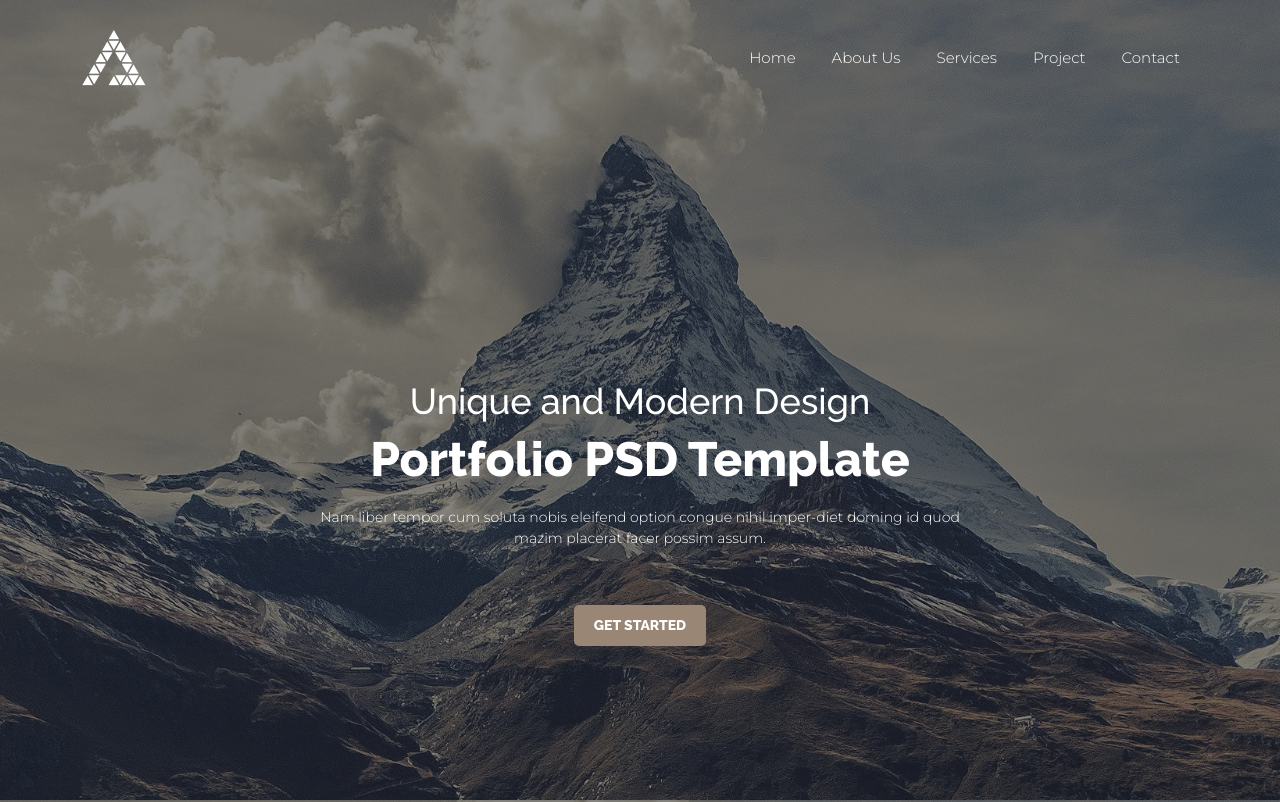
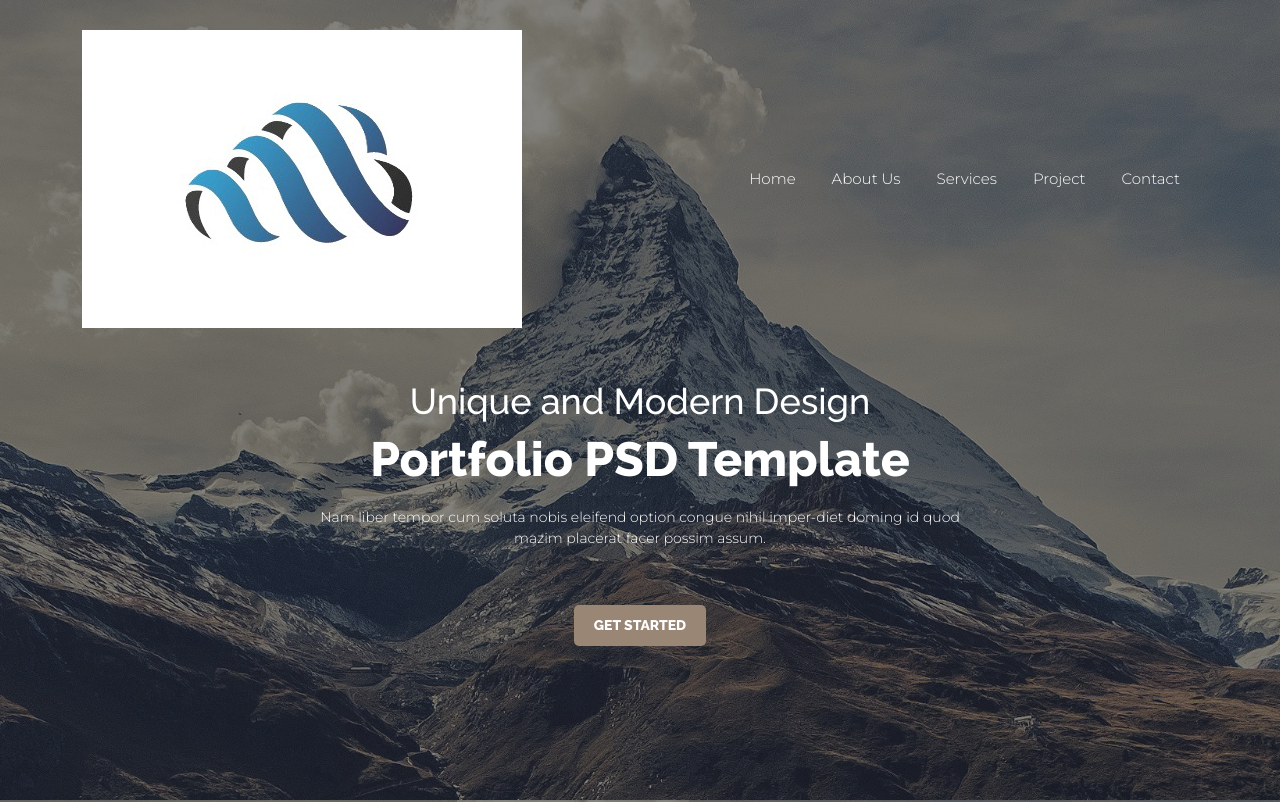
Before and after one commit to sojib02/waxom, a plain HTML site: page index.html in a window 1280 px wide. Shown: the top 802 px of the page. Drawn offline with Linux system fonts and the light colour scheme.

Commit message:
Update index.html

```diff
--- a/index.html
+++ b/index.html
@@ -32,7 +32,7 @@
     <nav id="navbar" class="navbar navbar-expand-lg">
         <div class="container">
             <a class="logo" href="#">
-                <img src="./img/Logo.png" alt="logo">
+                <img src="./img/Logo.png.png" alt="logo">
             </a>
             <button class="navbar-toggler" type="button" data-bs-toggle="collapse" data-bs-target="#navbarSupportedContent" aria-controls="navbarSupportedContent" aria-expanded="false" aria-label="Toggle navigation">
             <i class="fas fa-bars"></i>
```
